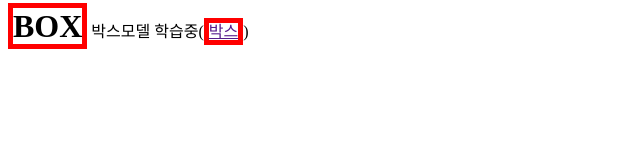
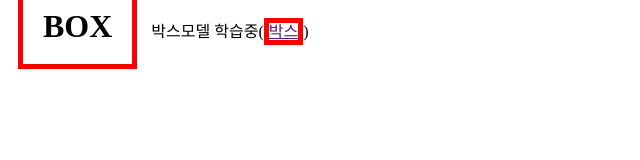
Before and after one commit to Mekoon/web1, a plain HTML site: page box.html in a window 1280 px wide. Shown: the whole page, without its empty margins (0-640 px from the left). Drawn offline with Linux system fonts and the light colour scheme.

Commit message:
Update box.html

```diff
--- a/box.html
+++ b/box.html
@@ -13,6 +13,9 @@
         border-color:red;
         border-style:solid;
         display:inline;
+        padding:20px;
+        margin:10px;
+
         /*
         크기에 맞게
         */
@@ -26,6 +29,7 @@
         border-style:solid;
         /*
         display:block; - 블록전체(한줄)
+        width:100px 하면 박스모델 크기를 조절가능
         display:none -사라짐
         */
       }
```
